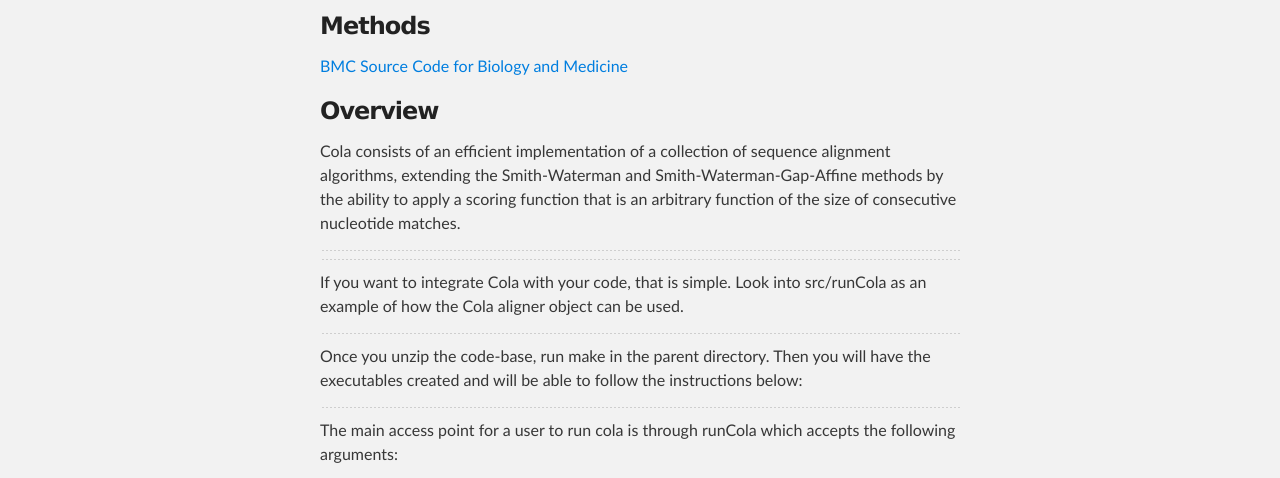
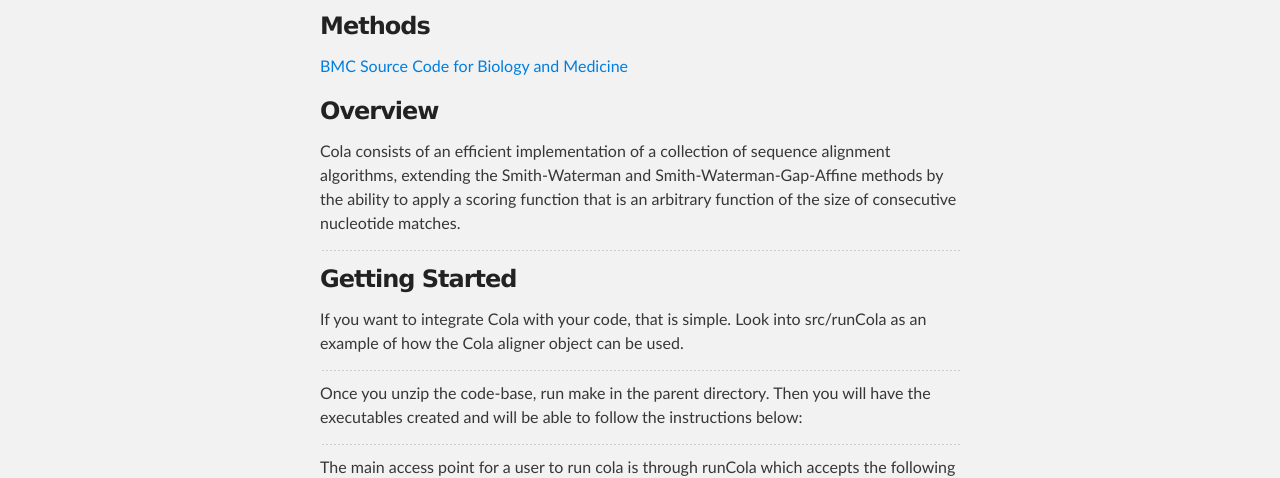
Before and after one commit to nedaz/cola, a plain HTML site: page index.html in a window 1280 px wide. Shown: the part 252-730 px from the top of the page. Drawn offline with Linux system fonts and the light colour scheme.

```diff
--- a/index.html
+++ b/index.html
@@ -46,7 +46,8 @@ function of the size of consecutive nucleotide matches.</p>
 
 <hr>
 
-<hr>
+<h3>
+<a id="getting-started" class="anchor" href="#getting-started" aria-hidden="true"><span class="octicon octicon-link"></span></a>Getting Started</h3>
 
 <p>If you want to integrate Cola with your code, that is simple. Look into src/runCola as
 an example of how the Cola aligner object can be used.</p>
```
Also changed, not shown: params.json (+1 -1 lines).
